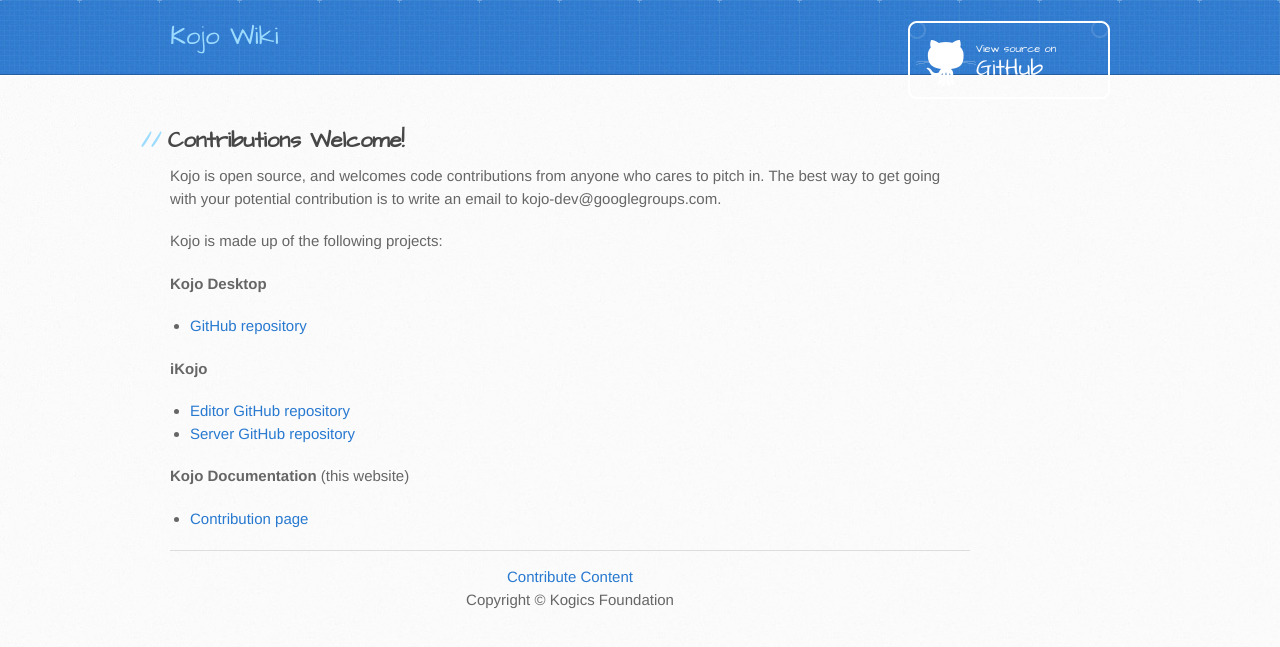
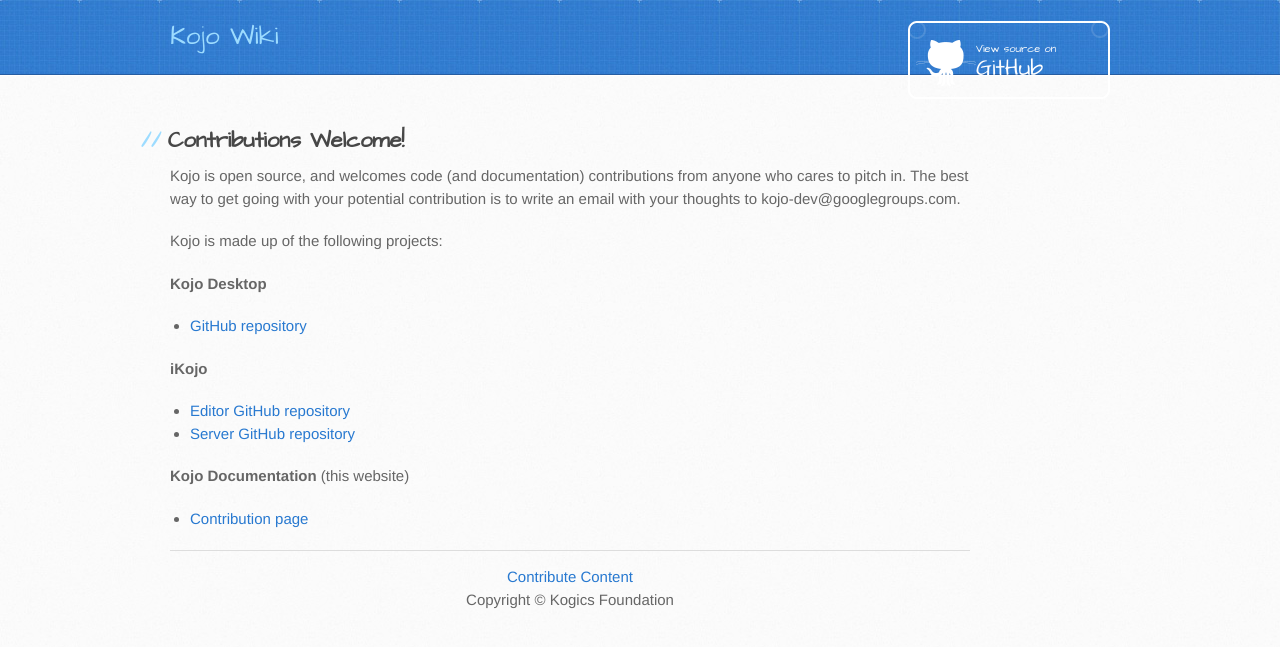
Before and after one commit to kojodoc/kojodoc.github.io, a Jekyll site: the page built from contribute-code.md, in a window 1280 px wide. Shown: the top 647 px of the page. Built offline with Jekyll 4.4.1, drawn with Linux system fonts in a browser that asks for light colours; our own code applies the rules of GitHub Pages for plain Markdown files; the repository's description, which GitHub fills in, is left out.

Commit message:
Tweak code contribution page.

```diff
--- a/contribute-code.md
+++ b/contribute-code.md
@@ -1,5 +1,5 @@
 ## Contributions Welcome!
-Kojo is open source, and welcomes code contributions from anyone who cares to pitch in. The best way to get going with your potential contribution is to write an email to kojo-dev@googlegroups.com.
+Kojo is open source, and welcomes code (and documentation) contributions from anyone who cares to pitch in. The best way to get going with your potential contribution is to write an email with your thoughts to kojo-dev@googlegroups.com.
 
 Kojo is made up of the following projects:
 
```
